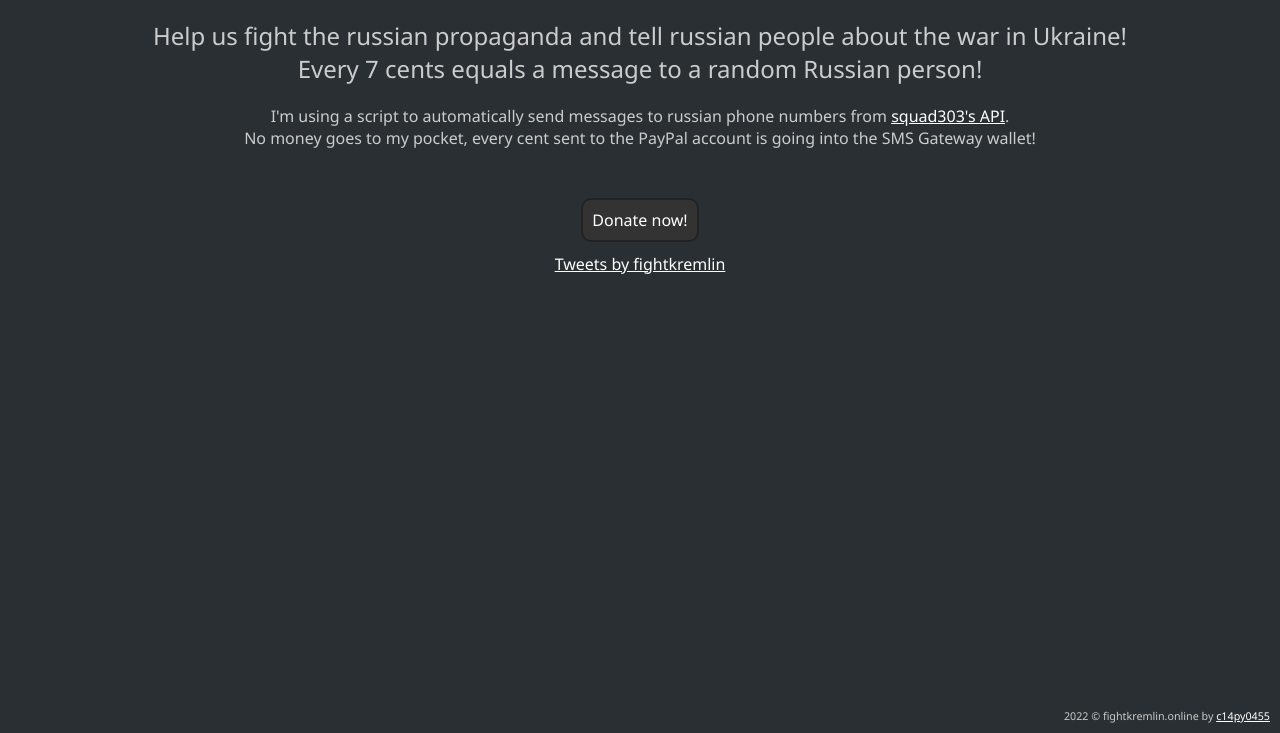
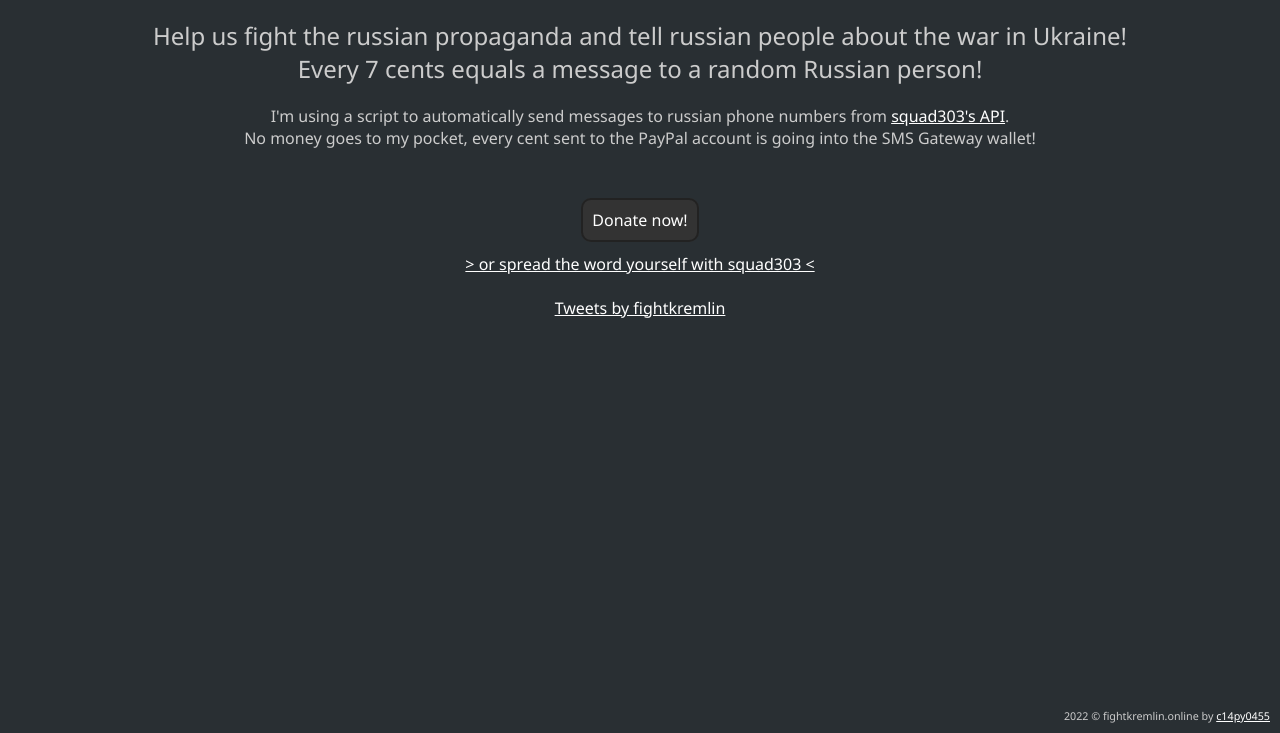
Before and after one commit to fightkremlin/fightkremlin.github.io, a plain HTML site: page index.html in a window 1280 px wide. Shown: the part 67-800 px from the top of the page. Drawn offline with Linux system fonts and the light colour scheme.

Commit message:
final version??

```diff
--- a/index.html
+++ b/index.html
@@ -52,7 +52,8 @@
         <p>I'm using a script to automatically send messages to russian phone numbers from <a href="https://api.1920.in">squad303's API</a>.<br>No money goes to my pocket, every cent sent to the PayPal account is going into the SMS Gateway wallet!</p>
         <br>
         <br>
-        <a id="donate-btn" target="_blank" href="https://paypal.me/maalos">Donate now!</a>
+        <a id="donate-btn" target="_blank" href="https://paypal.me/maalos">Donate now!</a><br><br>
+        <a href="https://sms.1920.in/">&gt; or spread the word yourself with squad303 &lt;</a>
         <br>
         <br>
         <a class="twitter-timeline" data-width="600" data-height="600" data-theme="dark" href="https://twitter.com/fightkremlin">Tweets by fightkremlin</a> <script async src="https://platform.twitter.com/widgets.js" charset="utf-8"></script>
```
